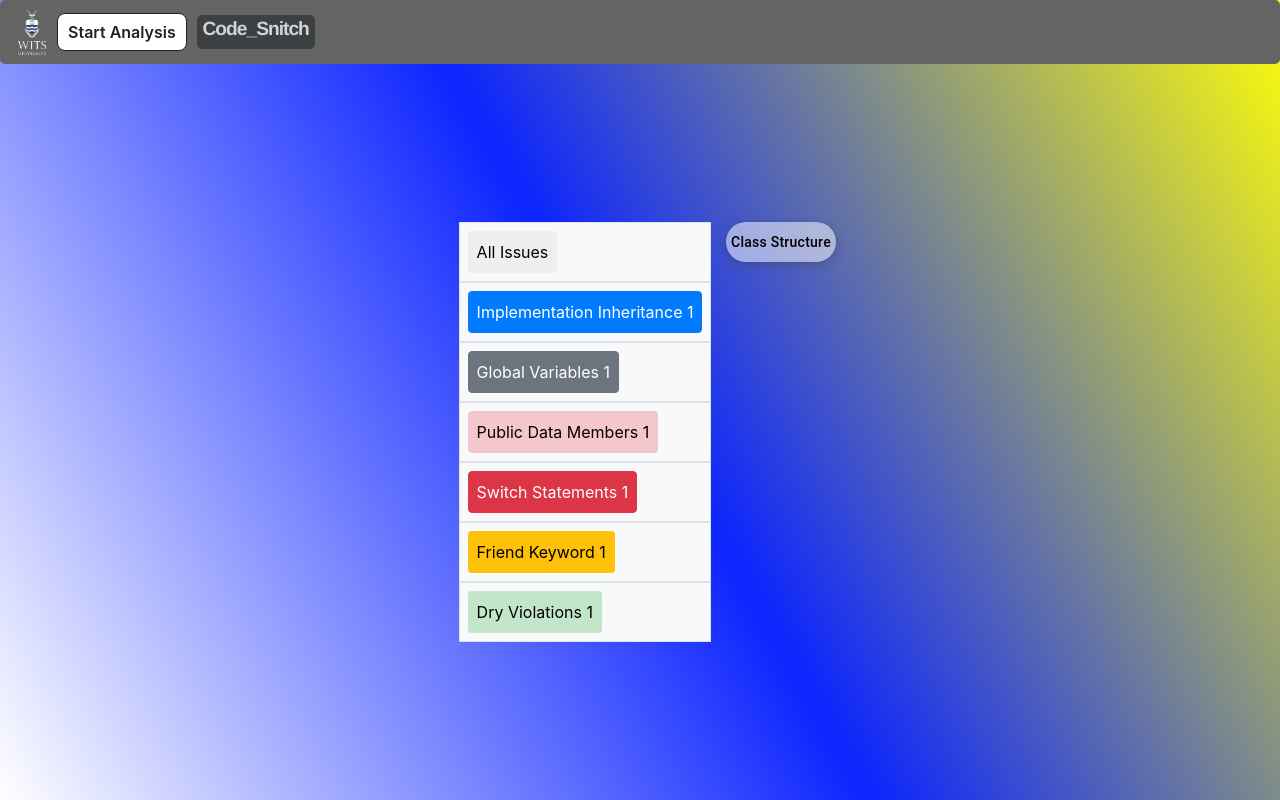
After one commit to Ivy7493/C-_Code_Analysis, a Django app: template Student_Code_Analysis_C/fileSelect/templates/fileSelect/fileDisplay.html in a window 1280 px wide. The commit adds this page. Run offline with Django 4.2, Linux system fonts and the light colour scheme; the template is opened without the code that fills it: most values are stand-ins (such as "Sample title", 1, 10 or a date in 2020); some libraries are stand-ins or nearby versions.

Commit message:
Inheritance Tree can now be shown with collapsible button

```diff
--- a/Student_Code_Analysis_C/fileSelect/static/fileSelect/main.css
+++ b/Student_Code_Analysis_C/fileSelect/static/fileSelect/main.css
@@ -3,6 +3,7 @@
   display: grid;
   place-content: center;
   height: fit-content;
+  min-height: 100%;
   -webkit-tap-highlight-color: transparent;
 }
 
@@ -270,25 +282,25 @@
 .button-17 {
   align-items: center;
   appearance: none;
-  background-color: #fff;
+  background-color: rgba(255, 255, 255, 0.523);
   border-radius: 24px;
   border-style: none;
   box-shadow: rgba(0, 0, 0, 0.338) 0 3px 5px -1px,rgba(0, 0, 0, .14) 0 6px 10px 0,rgba(0, 0, 0, .12) 0 1px 18px 0;
   box-sizing: border-box;
-  color: #3c4043;
+  color: #000000;
   cursor: pointer;
   display: inline-flex;
   fill: currentcolor;
   font-family: "Google Sans",Roboto,Arial,sans-serif;
   font-size: 14px;
   font-weight: 500;
-  height: 48px;
+  height: 40px;
   justify-content: center;
   letter-spacing: .25px;
   line-height: normal;
   max-width: 100%;
   overflow: visible;
-  padding: 2px 24px;
+  padding: 2px 5px;
   position: relative;
   text-align: center;
   text-transform: none;
--- a/Student_Code_Analysis_C/fileSelect/templates/fileSelect/fileDisplay.html
+++ b/Student_Code_Analysis_C/fileSelect/templates/fileSelect/fileDisplay.html
@@ -141,7 +141,17 @@
 
   <!-- code taken from https://stackoverflow.com/questions/49809112/create-a-tree-diagram-multiple-parents-with-pure-html-css -->
 
-  {% include 'fileSelect/tree.html' %}
+  <div>
+    <button name="button-class-structure" data-toggle="collapse" data-target="#classStructure" aria-expanded="false" aria-controls="classStructure"type="button" class="button-17">
+      Class Structure
+    </button>
+  </div>
+  <div class="collapse col-sm-7"id="classStructure">
+      <div class="row class-layout">
+        {% include 'fileSelect/tree.html' %}
+      </div>
+  </div>
+
 
   <!-- <div class="items">
     <ul>
--- /dev/null
+++ b/Student_Code_Analysis_C/fileSelect/templates/fileSelect/tree.html
@@ -0,0 +1,41 @@
+<div class='tree col-sm-auto'>
+<li><form method='post'>
+{% csrf_token %}<input type='hidden' name='issue' value='implementation' /><button id='buttonList' type='submit' value='UserInput.h' name='key' formaction='displayCode/'>UserInput</button></form></li>
+</div><div class='tree col-sm-auto'>
+<li><form method='post'>
+{% csrf_token %}<input type='hidden' name='issue' value='implementation' /><button id='buttonList' type='submit' value='Grid.h' name='key' formaction='displayCode/'>Grid</button></form></li>
+</div><div class='tree col-sm-auto'>
+<li><form method='post'>
+{% csrf_token %}<input type='hidden' name='issue' value='implementation' /><button id='buttonList' type='submit' value='Game.h' name='key' formaction='displayCode/'>Game</button></form></li>
+</div><div class='tree col-sm-auto'>
+<li><form method='post'>
+{% csrf_token %}<input type='hidden' name='issue' value='implementation' /><button id='buttonList' type='submit' value='EntityHandler.h' name='key' formaction='displayCode/'>EntityHandler</button></form></li>
+</div><div class='tree col-sm-auto'>
+<li><form method='post'>
+{% csrf_token %}<input type='hidden' name='issue' value='implementation' /><button id='buttonList' type='submit' value='Entity.h' name='key' formaction='displayCode/'>Entity</button></form></li>
+
+<ul>
+<li><form method='post'>
+{% csrf_token %}<input type='hidden' name='issue' value='implementation' /><button id='buttonList' type='submit' value='Mushroom.h' name='key' formaction='displayCode/'>Mushroom</button></form></li><li><form method='post'>
+{% csrf_token %}<input type='hidden' name='issue' value='implementation' /><button id='buttonList' type='submit' value='Knight.h'name='key' formaction='displayCode/'>Knight</button></form></li>
+<li><form method='post'>
+{% csrf_token %}<input type='hidden' name='issue' value='implementation' /><button id='buttonList' type='submit' value='Bomb.h'name='key' formaction='displayCode/'>Bomb</button></form></li>
+<li><form method='post'>
+{% csrf_token %}<input type='hidden' name='issue' value='implementation' /><button id='buttonList' type='submit' value='Sword.h'name='key' formaction='displayCode/'>Sword</button></form></li>
+<li><form method='post'>
+{% csrf_token %}<input type='hidden' name='issue' value='implementation' /><button id='buttonList' type='submit' value='Flea.h'name='key' formaction='displayCode/'>Flea</button></form></li>
+</ul>
+</div><div class='tree col-sm-auto'><li><form method='post'>
+{% csrf_token %}
+<input type='hidden' name='issue' value='implementation' /><button id='buttonList' type='submit' value='Dragon.h' name='key' formaction='displayCode/'>Dragon</button></form></li>
+</div>
+<div class='tree col-sm-auto'><li><form method='post'>
+{% csrf_token %}
+<input type='hidden' name='issue' value='implementation' /><button id='buttonList' type='submit' value='Display.h' name='key' formaction='displayCode/'>Display</button></form></li>
+</div>
+<div class='tree col-sm-auto'><li><form method='post'>
+{% csrf_token %}
+<input type='hidden' name='issue' value='implementation' /><button id='buttonList' type='submit' value='Collision.h' name='key' formaction='displayCode/'>Collision</button></form></li>
+</div>
+
+</li></ul>
--- a/Student_Code_Analysis_C/fileSelect/views.py
+++ b/Student_Code_Analysis_C/fileSelect/views.py
@@ -205,7 +205,7 @@
 
         elif'{' not in x and '}' not in x and (lastScope=="sep" and scopeCount==1):
             #print("this only occurs if lastscope=sep and scopecount =1")
-            fullFile+= "<div>"+"\n" + "<li>"+"<form method='post'>"+'\n'+'{% csrf_token %}'+"<input type='hidden' name='issue' value='implementation' />"+"<button id='buttonList' type='submit' value="+"'"+xFile +"'"+" name='key' formaction='displayCode/'>" + x +"</button>"+"</form>"+"</li>"+'\n'+'</div>'
+            fullFile+= "<div class='tree col-sm-auto'>"+"\n" + "<li>"+"<form method='post'>"+'\n'+'{% csrf_token %}'+"<input type='hidden' name='issue' value='implementation' />"+"<button id='buttonList' type='submit' value="+"'"+xFile +"'"+" name='key' formaction='displayCode/'>" + x +"</button>"+"</form>"+"</li>"+'\n'+'</div>'
 
         elif'{' not in x and '}' not in x and (lastScope=="together" and scopeCount==2):
             #print ("This is where last div is removed from line:", lastScope)
@@ -215,7 +215,7 @@
 
         elif '{' not in x and '}' not in x and (lastScope!="sep" and lastScope!="together"and scopeCount==1):
             #print("Generic statement MARK @",x)
-            fullFile+= "<div>"+"<li>"+"<form method='post'>"+'\n'+'{% csrf_token %}'+"<input type='hidden' name='issue' value='implementation' />"+"<button id='buttonList' type='submit' value="+"'"+xFile +"'"+" name='key' formaction='displayCode/'>" + x +"</button>"+"</form>"+"</li>"+"\n"+"</div>"+"\n"
+            fullFile+= "<div class='tree col-sm-auto'>"+"<li>"+"<form method='post'>"+'\n'+'{% csrf_token %}'+"\n"+"<input type='hidden' name='issue' value='implementation' />"+"<button id='buttonList' type='submit' value="+"'"+xFile +"'"+" name='key' formaction='displayCode/'>" + x +"</button>"+"</form>"+"</li>"+"\n"+"</div>"+"\n"
         #print("+",fullFile)
     #print("+",fullFile)
 
```
Also changed, not shown: other parts of Student_Code_Analysis_C/fileSelect/static/fileSelect/main.css (+17 -144 lines), 1 other file.
